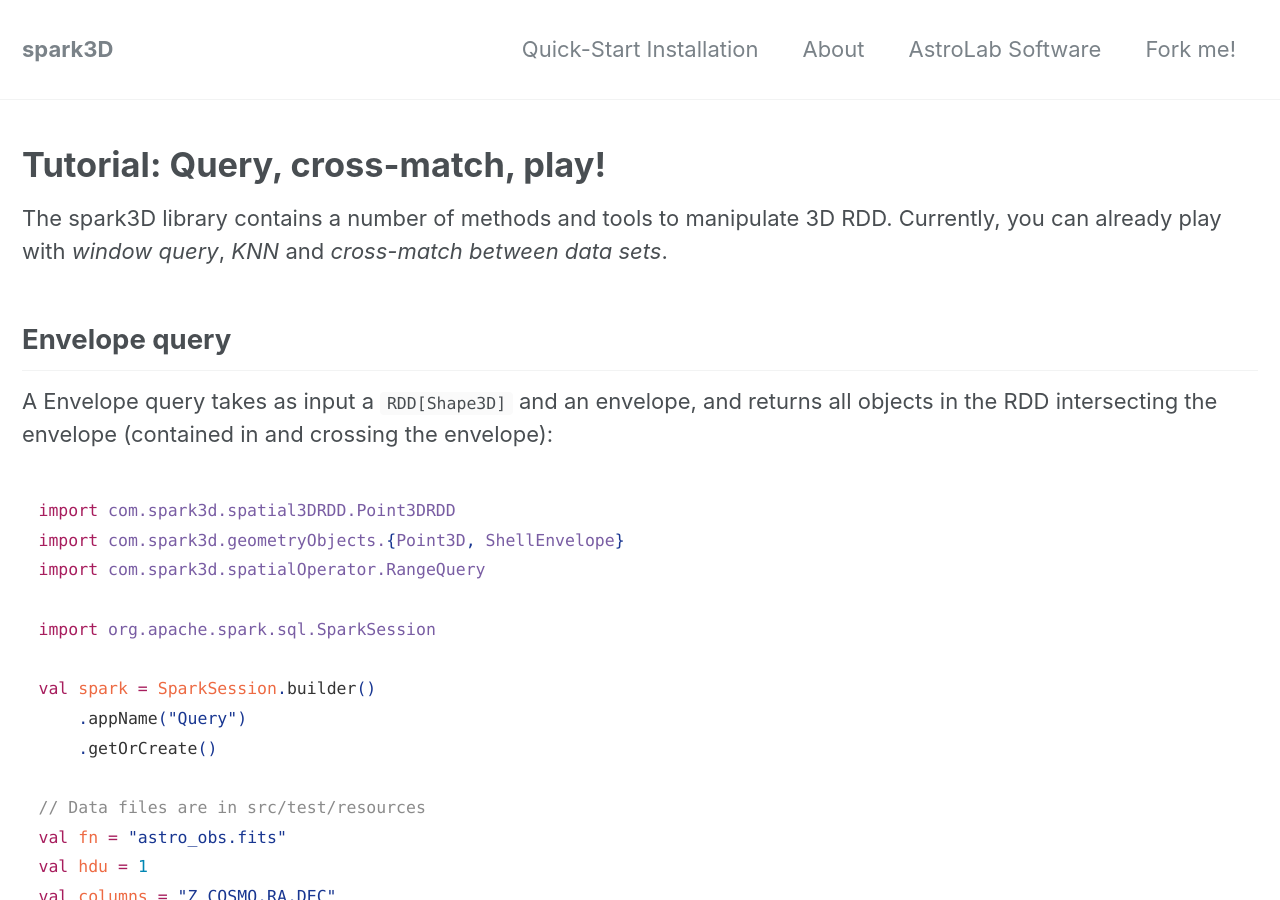
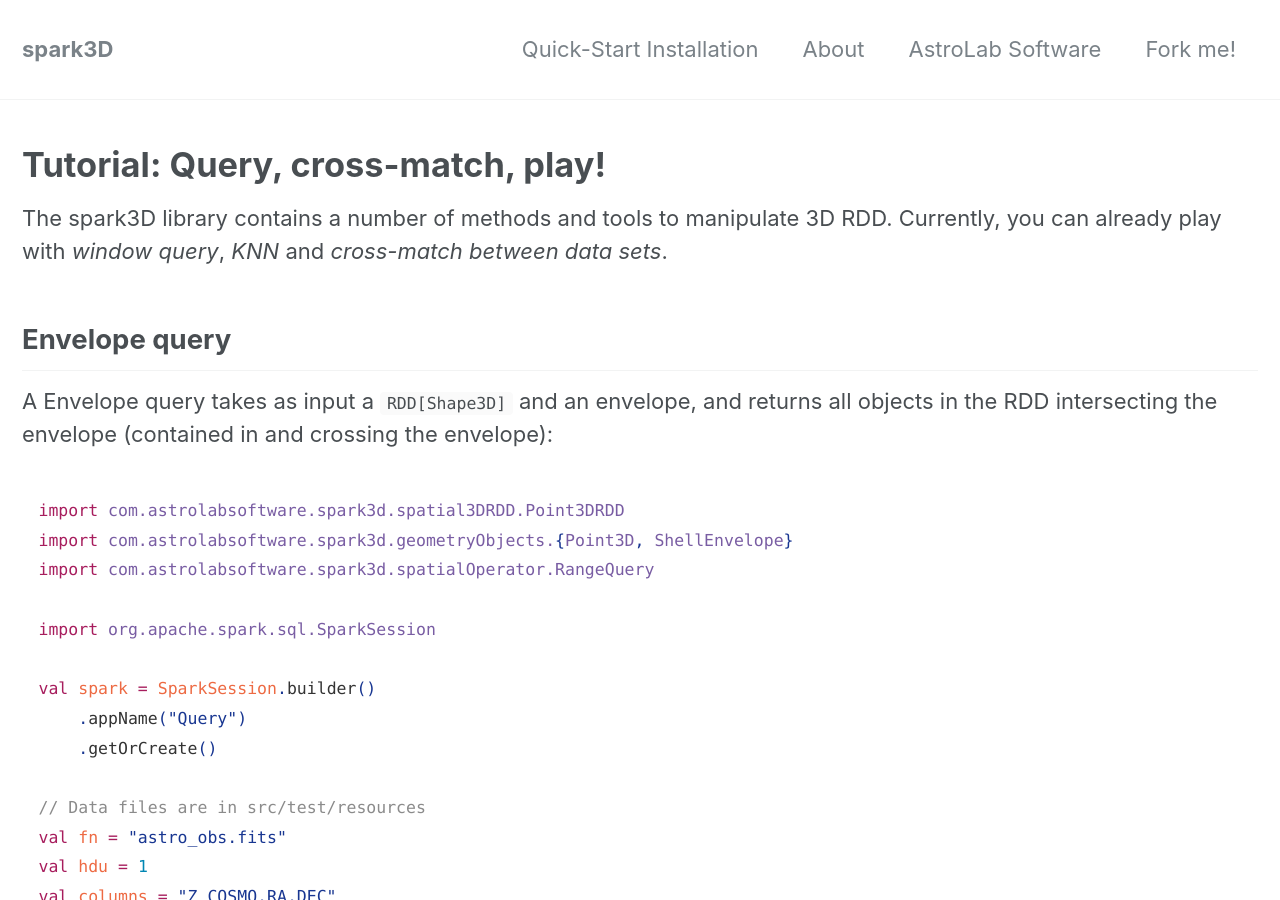
Before and after one commit to astrolabsoftware/spark3D, a Jekyll site: the page built from docs/04_query.md, in a window 1280 px wide and 900 px high. Built offline with Jekyll 4.4.1, drawn with Linux system fonts in a browser that asks for light colours; nearby versions of some CDN libraries; some of the changed text lies outside the part shown.

Commit message:
Update the doc of the package

````diff
--- a/docs/04_query.md
+++ b/docs/04_query.md
@@ -14,9 +14,9 @@
 A Envelope query takes as input a `RDD[Shape3D]` and an envelope, and returns all objects in the RDD intersecting the envelope (contained in and crossing the envelope):
 
 ```scala
-import com.spark3d.spatial3DRDD.Point3DRDD
-import com.spark3d.geometryObjects.{Point3D, ShellEnvelope}
-import com.spark3d.spatialOperator.RangeQuery
+import com.astrolabsoftware.spark3d.spatial3DRDD.Point3DRDD
+import com.astrolabsoftware.spark3d.geometryObjects.{Point3D, ShellEnvelope}
+import com.astrolabsoftware.spark3d.spatialOperator.RangeQuery
 
 import org.apache.spark.sql.SparkSession
 
@@ -53,7 +53,7 @@
 A cross-match takes as input two data sets, and return objects matching based on the center distance, or pixel index of objects. Note that performing a cross-match between a data set of N elements and another of M elements is a priori a NxM operation - so it can be very costly! Let's load two `Point3D` data sets:
 
 ```scala
-import com.spark3d.spatial3DRDD.Point3DRDD
+import com.astrolabsoftware.spark3d.spatial3DRDD.Point3DRDD
 
 import org.apache.spark.sql.SparkSession
 
@@ -77,8 +77,8 @@
 In order to decrease the cost of performing the cross-match, you need to partition the two data sets the same way. By doing so, you will cross-match only points belonging to the same partition. For a large number of partitions, you will decrease significantly the cost:
 
 ```scala
-import com.spark3d.utils.GridType
-import com.spark3d.spatialPartitioning.SpatialPartitioner
+import com.astrolabsoftware.spark3d.utils.GridType
+import com.astrolabsoftware.spark3d.spatialPartitioning.SpatialPartitioner
 
 // nPart is the wanted number of partitions. Default is setA_raw partition number.
 // For the spatial partitioning, you can currently choose between LINEARONIONGRID, or OCTREE.
@@ -114,7 +114,7 @@
 Here is an example which returns only elements from B with counterpart in A using distance center:
 
 ```scala
-import com.spark3d.spatialOperator.CenterCrossMatch
+import com.astrolabsoftware.spark3d.spatialOperator.CenterCrossMatch
 
 // Distance threshold for the match
 val epsilon = 0.004
@@ -127,7 +127,7 @@
 and the same using the Healpix indices:
 
 ```scala
-import com.spark3d.spatialOperator.PixelCrossMatch
+import com.astrolabsoftware.spark3d.spatialOperator.PixelCrossMatch
 
 // Shell resolution for Healpix indexing
 val nside = 512
````
Also changed, not shown: docs/01_installation.md (+1 -1 lines), docs/02_introduction.md (+6 -6 lines), docs/03_partitioning.md (+4 -4 lines), 2 other files.
